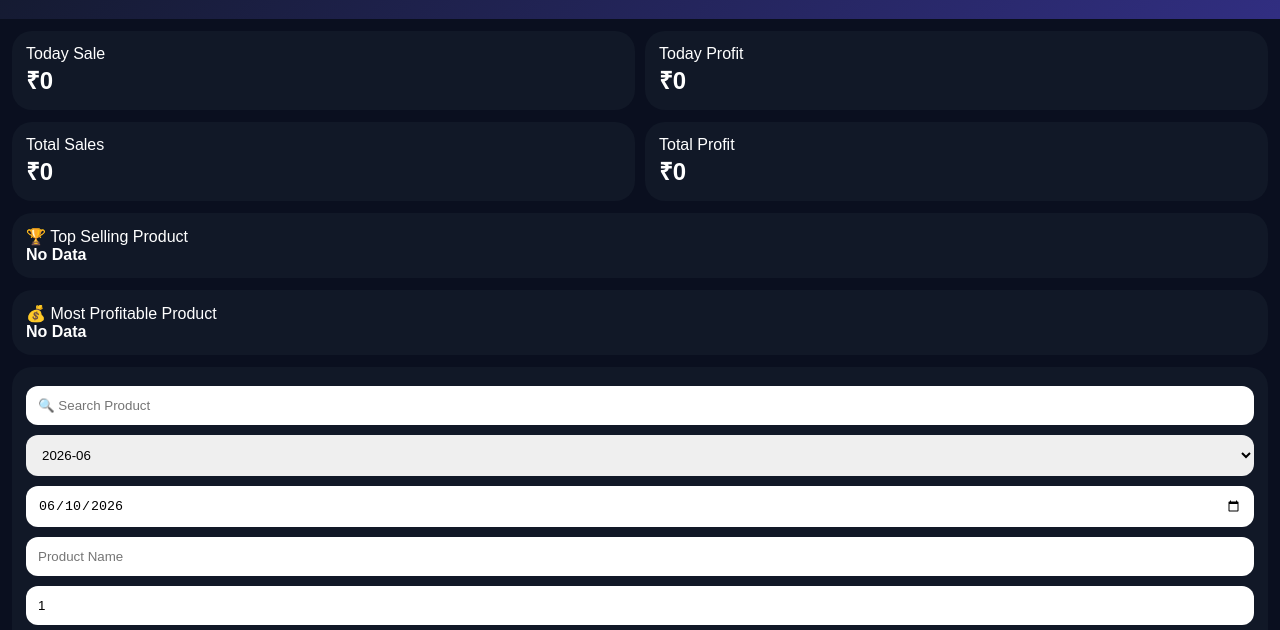
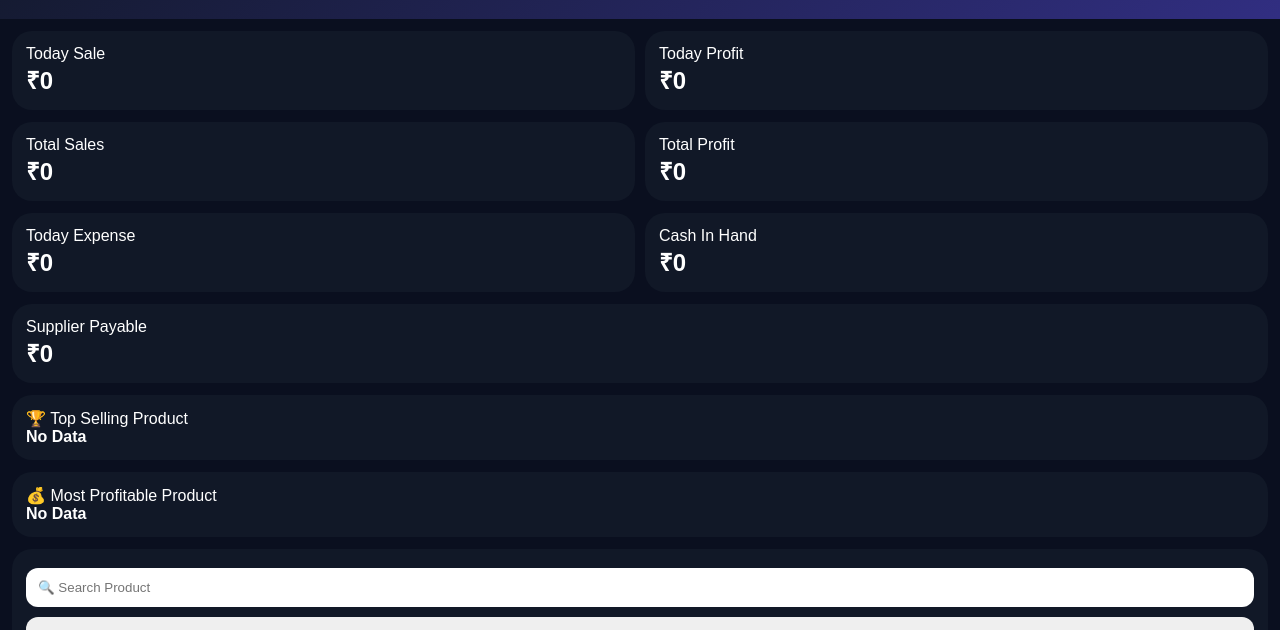
Before and after one commit to dp415239-arch/Shaktimobile, a plain HTML site: page index.html in a window 1280 px wide. Shown: the part 179-809 px from the top of the page. Drawn offline with Linux system fonts and the light colour scheme.

Commit message:
Update index.html

```diff
--- a/index.html
+++ b/index.html
@@ -34,6 +34,22 @@ button{background:linear-gradient(135deg,#2563eb,#9333ea);color:#fff}
 <div class="card"><div>Total Profit</div><div id="totalProfit" class="big">₹0</div></div>
 </div>
 
+ <div class="grid">
+<div class="card">
+<div>Today Expense</div>
+<div id="todayExpense" class="big">₹0</div>
+</div>
+
+<div class="card">
+<div>Cash In Hand</div>
+<div id="cashInHand" class="big">₹0</div>
+</div>
+</div>
+
+<div class="card">
+<div>Supplier Payable</div>
+<div id="supplierPayable" class="big">₹0</div>
+</div>
 <div class="card">🏆 Top Selling Product<br><b id="topSelling">No Data</b></div>
 <div class="card">💰 Most Profitable Product<br><b id="topProfit">No Data</b></div>
 
@@ -135,6 +151,11 @@ function render(){
 todayProfit.innerText='₹'+tp;
 totalSales.innerText='₹'+totalS;
 totalProfit.innerText='₹'+totalP;
+
+todayExpense.innerText='₹0';
+cashInHand.innerText='₹'+(totalS-totalP);
+supplierPayable.innerText='₹0';
+
 topSelling.innerText=best;
 topProfit.innerText=prof;
 history.innerHTML=h||'No Sales';
```
Lines whose indentation alone changed are shown as unchanged.
